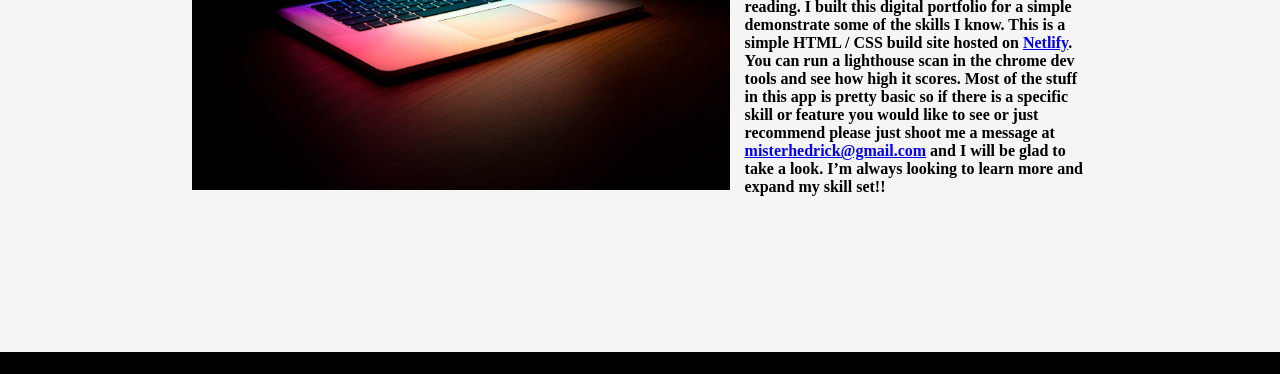
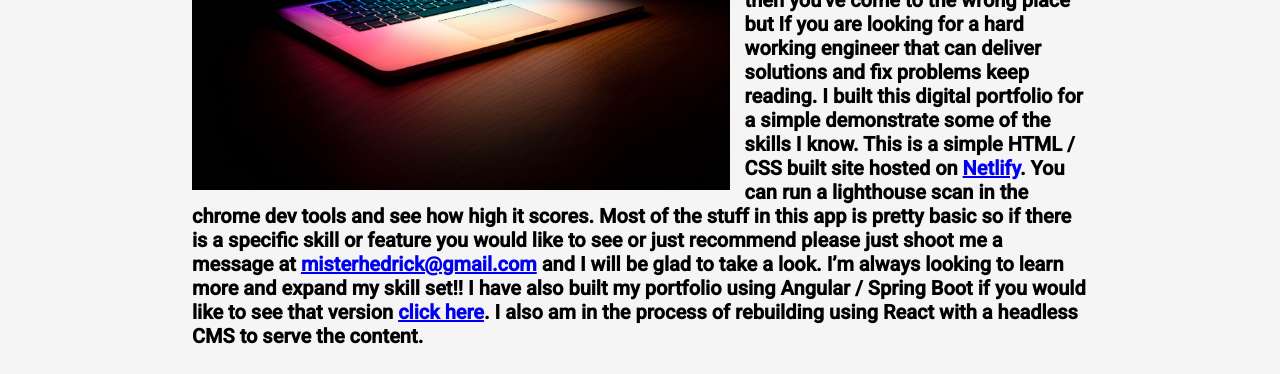
Before and after one commit to misterhedrick/portfolio, a plain HTML site: page index.html in a window 1280 px wide. Shown: the part 1088-1462 px from the top of the page. Drawn offline with Linux system fonts and the light colour scheme.

Commit message:
content updates

```diff
--- a/index.html
+++ b/index.html
@@ -8,6 +8,9 @@
     <title>Daniel Portfolio</title>
     <link href="./assets/font-awesome/css/all.min.css" rel="stylesheet">
     <script defer src="./assets/font-awesome/js/all.min.js"></script>
+    <link rel="preconnect" href="https://fonts.googleapis.com">
+    <link rel="preconnect" href="https://fonts.gstatic.com" crossorigin>
+    <link href="https://fonts.googleapis.com/css2?family=Roboto:wght@400;500&display=swap" rel="stylesheet">
     <link rel="shortcut icon" href="favicon.png" />
     <link rel="stylesheet" href="main.css" />
     <link rel="stylesheet" href="./src/header/header.css" />
@@ -55,7 +58,7 @@
               wrong place but If you are looking for a hard working engineer
               that can deliver solutions and fix problems keep reading. I built
               this digital portfolio for a simple demonstrate some of the skills
-              I know. This is a simple HTML / CSS build site hosted on
+              I know. This is a simple HTML / CSS built site hosted on
               <a href="https://www.netlify.com/">Netlify</a>. You
               can run a lighthouse scan in the chrome dev tools and see how high
               it scores. Most of the stuff in this app is pretty basic so if
@@ -65,8 +68,10 @@
                 >misterhedrick@gmail.com</a
               >
               and I will be glad to take a look. I’m always looking to learn
-              more and expand my skill set!!
-            </h4>
+              more and expand my skill set!! I have also built my portfolio using Angular / Spring Boot
+               if you would like to see that version <a href="https://dhedrick-angular-portfolio.netlify.app"> click here</a>.
+               I also am in the process of rebuilding using React with a headless CMS to serve the content.
+              </h4>
           </div>
         </div>
       </section>
--- a/main.css
+++ b/main.css
@@ -4,6 +4,7 @@ html {
 body {
   margin: 0;
   background-color: whitesmoke;
+  font-family: "Roboto", sans-serif;
 }
 
 .photo-bg > * {
--- a/src/me/me.css
+++ b/src/me/me.css
@@ -1,8 +1,11 @@
 .me-section .container {
   display: flex;
 }
-.description {
+.me-section .description {
   flex: 1;
+}
+.me-section .description h4 {
+  font-size: 1.25rem;
 }
 .description img {
   float: left;
```
